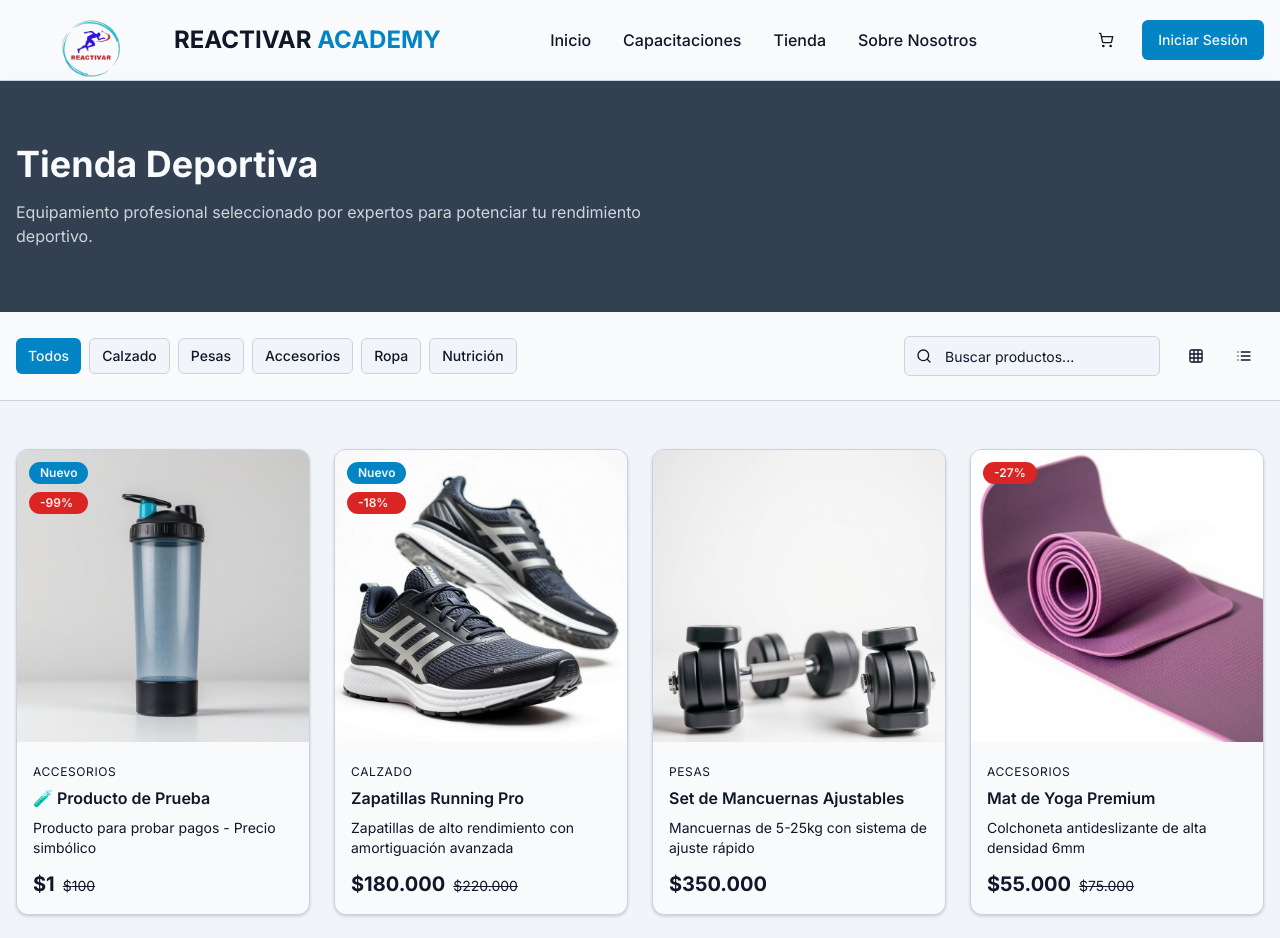
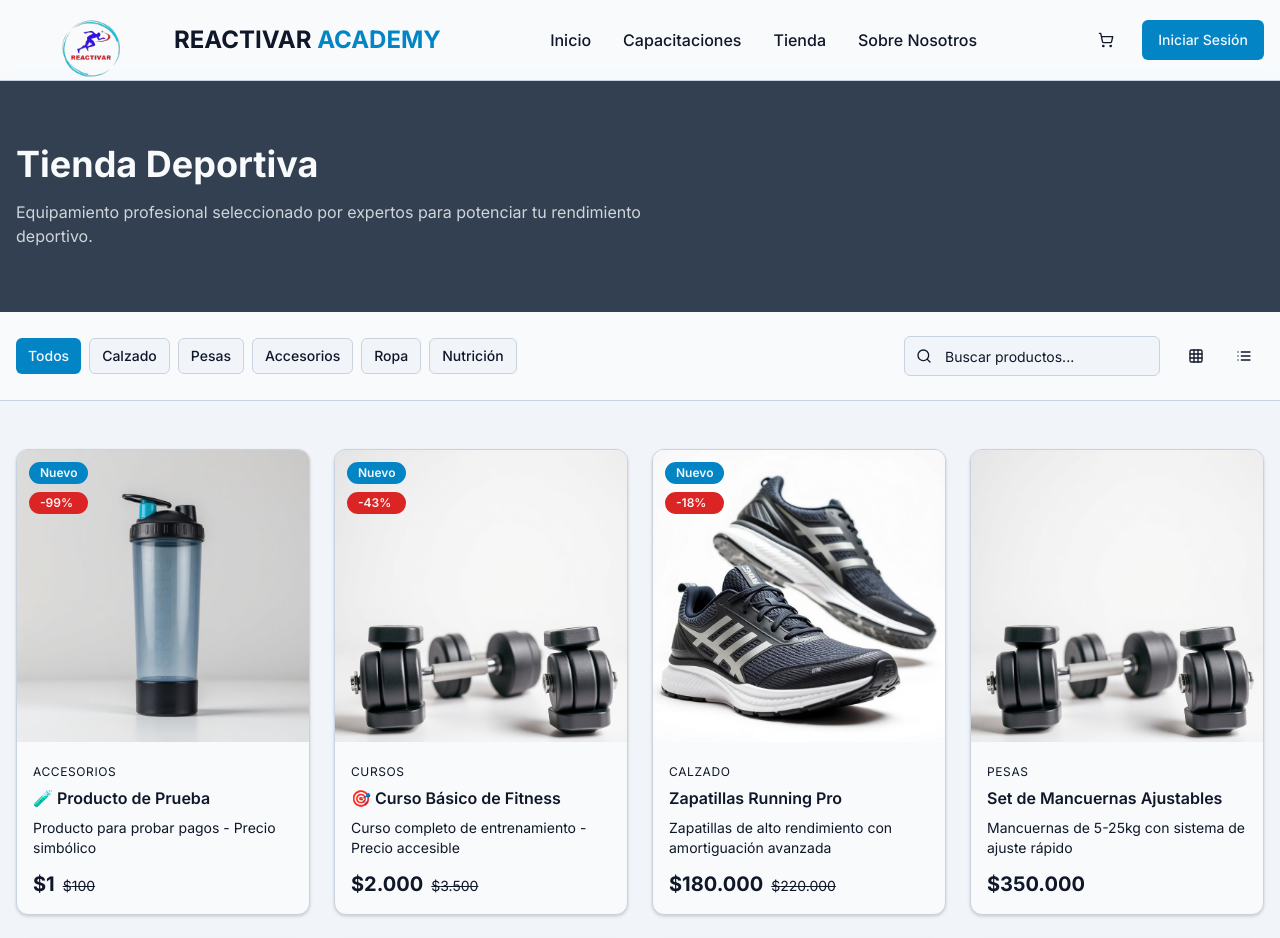
Before and after one commit to AxelBytes/reactivar-academy, a React (Vite) app: page /tienda in a window 1280 px wide. Shown: the top 938 px of the page. Built offline with nearby package versions, Linux system fonts and the light colour scheme; the HTML template or start-up script is replaced by a standard one.

Commit message:
Add test products and real-time exchange rate

```diff
--- a/src/pages/Store.tsx
+++ b/src/pages/Store.tsx
@@ -20,6 +20,17 @@ const products = [
     originalPrice: 100,
     image: productShaker,
     category: "Accesorios",
+    inStock: true,
+    isNew: true,
+  },
+  {
+    id: 998,
+    name: "🎯 Curso Básico de Fitness",
+    description: "Curso completo de entrenamiento - Precio accesible",
+    price: 2000,
+    originalPrice: 3500,
+    image: productDumbbells,
+    category: "Cursos",
     inStock: true,
     isNew: true,
   },
```
